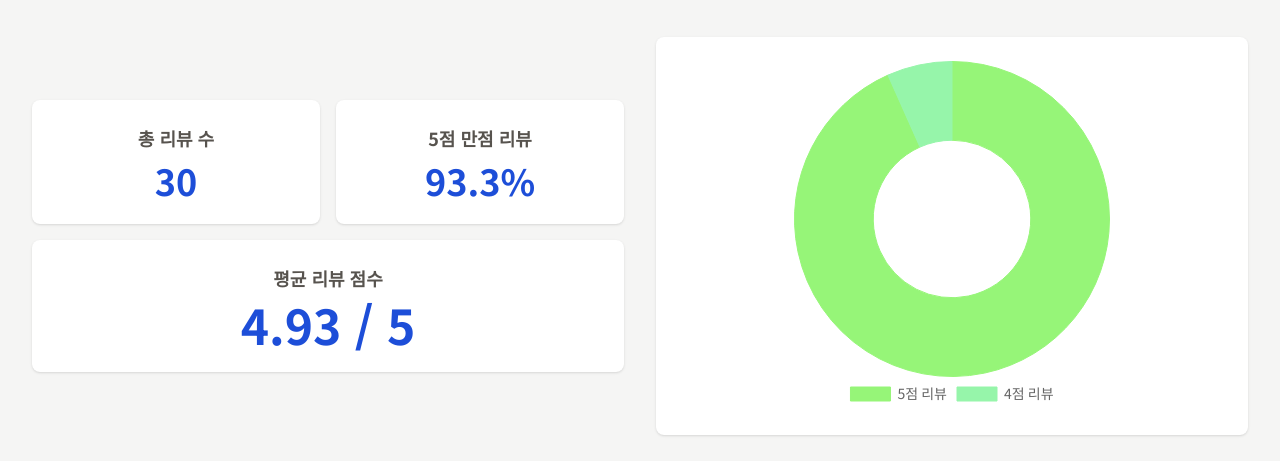
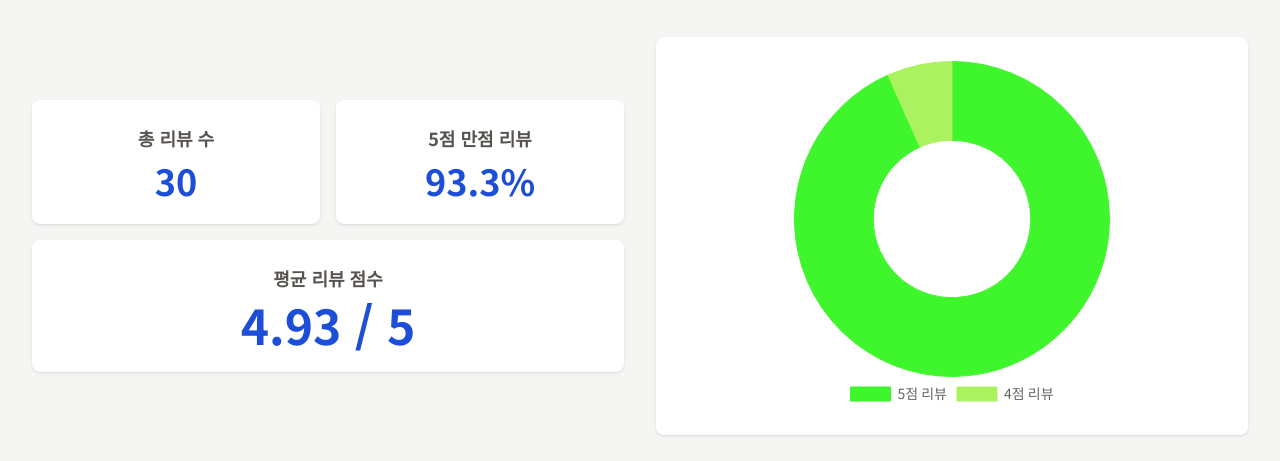
Before and after one commit to gangphenomenon/2, a plain HTML site: page index.html in a window 1280 px wide. Shown: the part 271-732 px from the top of the page. Drawn offline with nearby package versions, Linux system fonts and the light colour scheme.

Commit message:
Update index.html
c c

```diff
--- a/index.html
+++ b/index.html
@@ -234,12 +234,12 @@
                         label: '리뷰 분포',
                         data: [28, 2],
                         backgroundColor: [
-                            'rgba(150, 245, 120, 96)', // blue-500
-                            'rgba(150, 245, 170, 96)'  // blue-400
+                            'rgba(63, 245, 43, 96)', // blue-500
+                            'rgba(170, 242, 95, 100)'  // blue-400
                         ],
                         borderColor: [
-                            'rgba(150, 245, 120, 96)', // blue-500
-                            'rgba(150, 245, 170, 96)'  // blue-400
+                            'rgba(63, 245, 43, 96)', // blue-500
+                            'rgba(170, 242, 95, 100)'  // blue-400
                         ],
                         borderWidth: 1
                     }]
```
